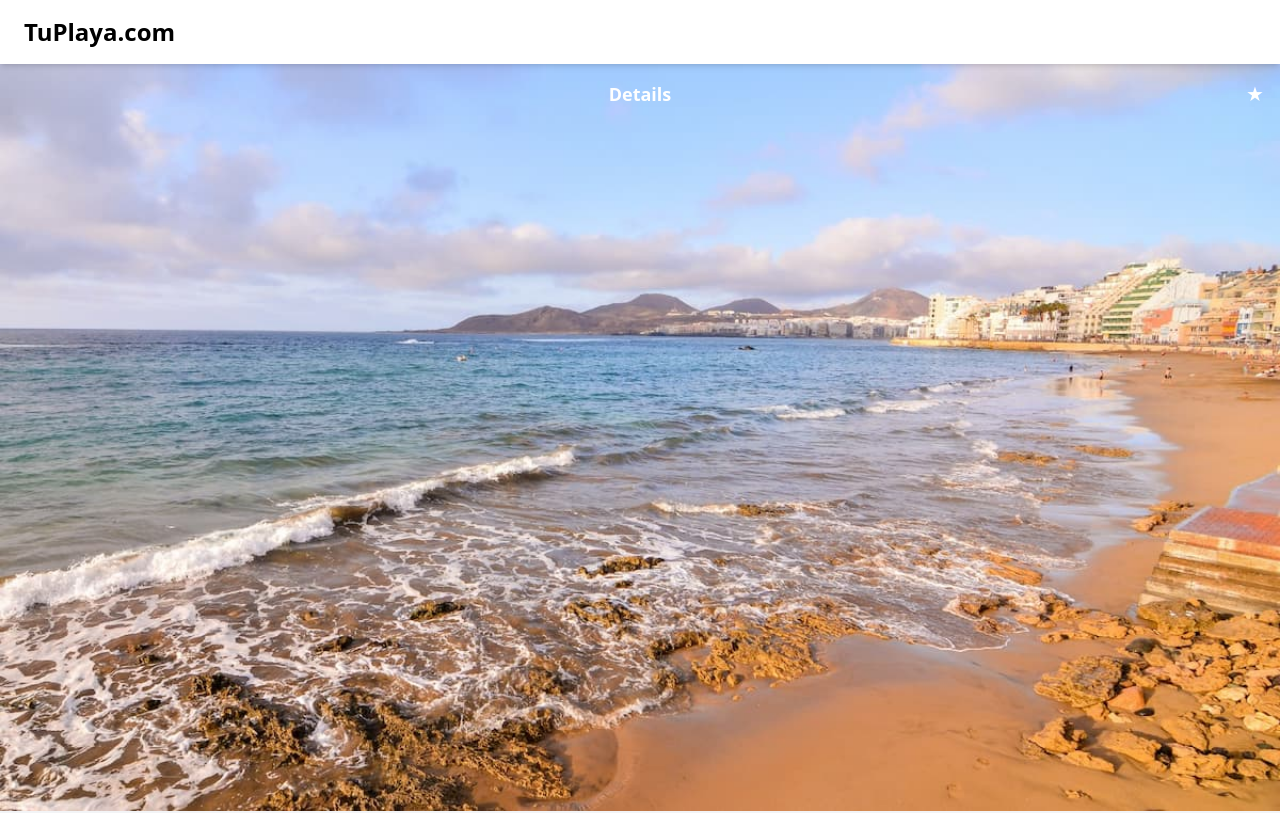
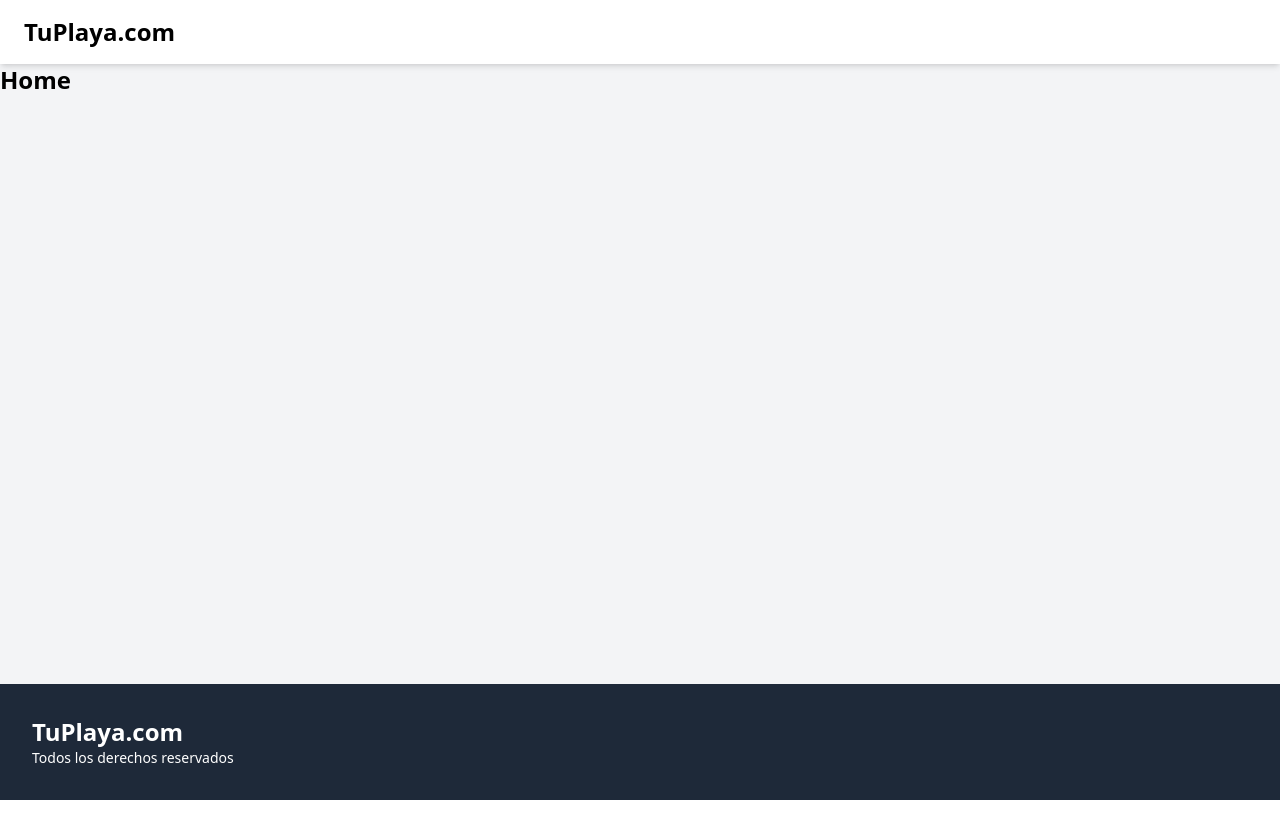
Before and after one commit to SergioAcostaTer/playa-front-angular, an Angular app: page / in a window 1280 px wide. Shown: the top 813 px of the page. Built offline with nearby package versions, Linux system fonts and the light colour scheme.

Commit message:
refactor comps and pages

```diff
--- a/src/app/app.component.html
+++ b/src/app/app.component.html
@@ -1,8 +1,8 @@
 <!-- Main Layout -->
-<main class="bg-gray-100 min-h-screen flex flex-col items-center justify-between relative">
+<div class="bg-gray-100 min-h-screen flex flex-col items-center justify-between relative">
   <Header class="w-full sticky top-0 z-10 h-16"></Header>
-  <div class="flex-grow w-full">
+  <main class="flex-grow w-full">
     <router-outlet class="w-full h-full"></router-outlet>
-  </div>
+  </main>
   <Footer class="w-full bg-gray-800 text-white p-4"></Footer>
-</main>
+</div>
--- a/src/app/app.component.ts
+++ b/src/app/app.component.ts
@@ -1,8 +1,8 @@
 import { Component } from '@angular/core';
 import { RouterOutlet } from '@angular/router';
-import { BeachDetailComponent } from './beach-detail/beach-detail.component';
-import { HeaderComponent } from "./header/header.component";
-import { FooterComponent } from './footer/footer.component';
+import { BeachDetailComponent } from './components/beach-detail/beach-detail.component';
+import { HeaderComponent } from "./components/header/header.component";
+import { FooterComponent } from './components/footer/footer.component';
 
 @Component({
   selector: 'app-root',
--- a/src/app/app.routes.ts
+++ b/src/app/app.routes.ts
@@ -1,6 +1,7 @@
 import { Routes } from '@angular/router';
-import { BeachDetailComponent } from './beach-detail/beach-detail.component';
+import { HomeComponent } from './pages/home/home.component';
 
 export const routes: Routes = [
-    {path: '', component: BeachDetailComponent}
+    {path: '', component: HomeComponent}
+
 ];
--- a/src/app/header/header.component.html
+++ b/src/app/components/header/header.component.html
@@ -1,4 +1,4 @@
 <!-- Header Component -->
 <header class="w-full h-full bg-white shadow-md flex items-center px-6">
     <h1 class="text-2xl font-bold">TuPlaya.com</h1>
-  </header>
+</header>
--- /dev/null
+++ b/src/app/pages/home/home.component.html
@@ -0,0 +1,4 @@
+<!-- Header Component -->
+<div>
+    <h1 class="text-2xl font-bold">Home</h1>
+</div>
```
Also changed, not shown: src/app/pages/home/home.component.ts (added, +10 -0 lines), src/app/components/beach-detail/beach-detail.component.html (renamed from src/app/beach-detail/beach-detail.component.html), src/app/components/beach-detail/beach-detail.component.ts (renamed from src/app/beach-detail/beach-detail.component.ts), src/app/components/footer/footer.component.html (renamed from src/app/footer/footer.component.html), src/app/components/footer/footer.component.ts (renamed from src/app/footer/footer.component.ts), src/app/components/header/header.component.ts (renamed from src/app/header/header.component.ts).
